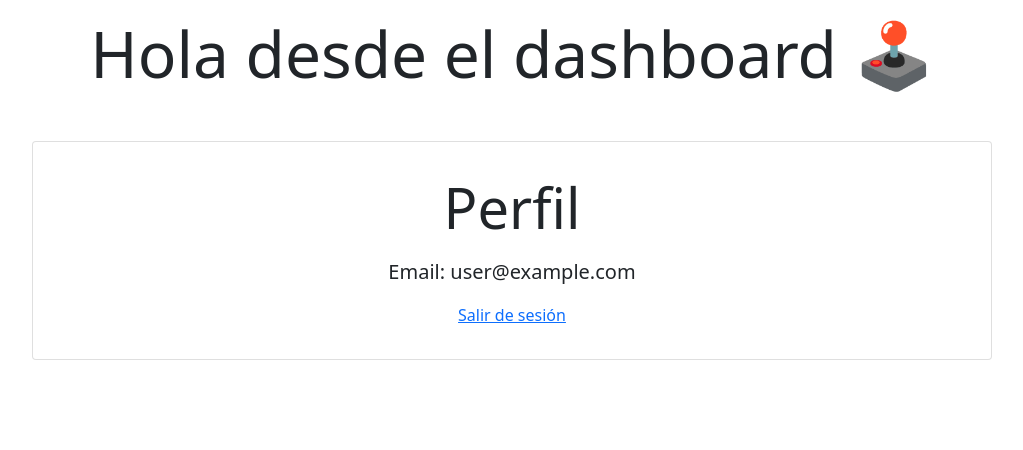
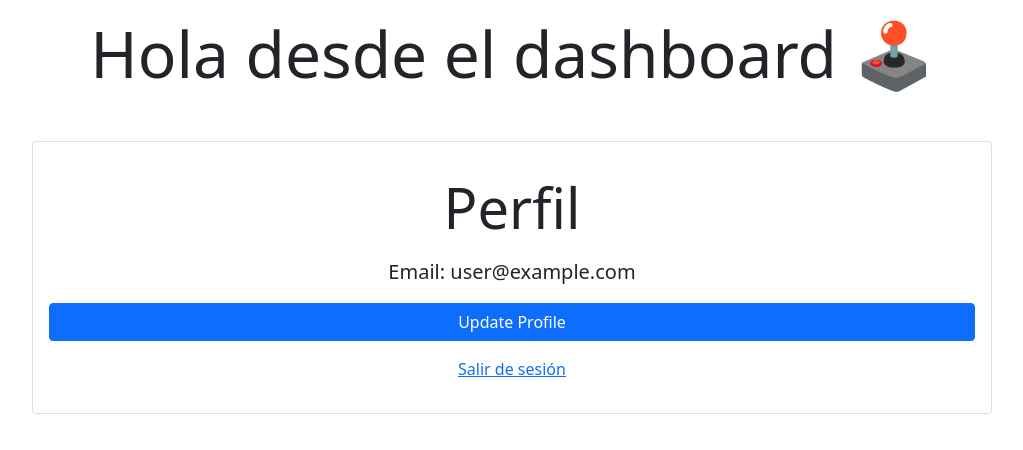
Before and after one commit to pedroagont/frontend-g7, a React (Create React App) app: page / in a window 1280 px wide. Shown: the top 450 px of the page, without its empty margins (128-1151 px from the left). Built offline with nearby package versions, Linux system fonts and the light colour scheme; no server answers; sample sign-in values are in the browser's storage.

Commit message:
Agregar link para ruta de actualizar perfil

```diff
--- a/src/components/Profile.js
+++ b/src/components/Profile.js
@@ -30,6 +30,9 @@ function Profile() {
         <Card.Text className="lead text-center my-3">
           Email: { currentUser.email }
         </Card.Text>
+        <Link to="/update-profile" className="btn btn-primary w-100">
+            Update Profile
+        </Link>
         <Card.Text className="text-muted text-center my-3">
           <Link to="/login" onClick={ handleLogout }>Salir de sesión</Link>
         </Card.Text>
```
